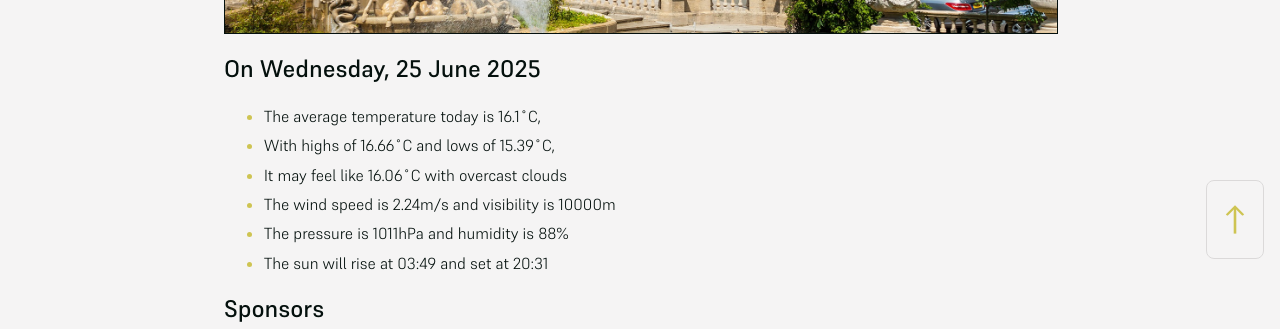
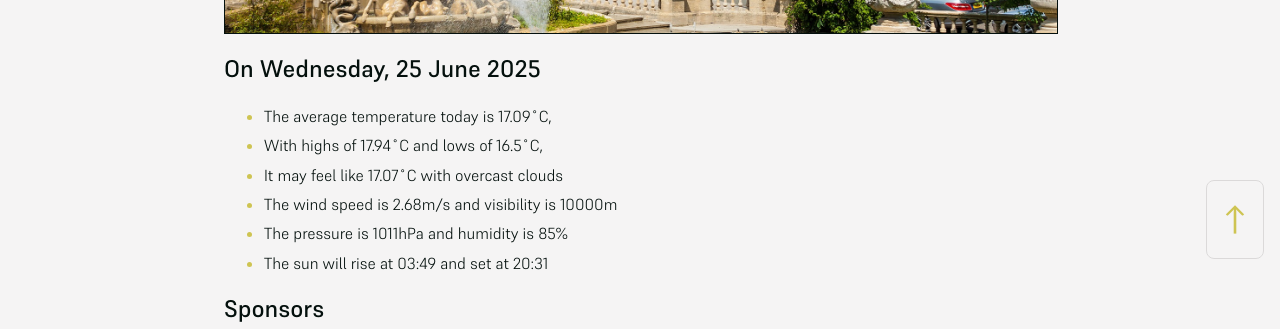
Before and after one commit to mat-0/cheltenham-open-data, a Jekyll site: the page built from index.md, in a window 1280 px wide. Shown: the part 625-954 px from the top of the page. Built offline with Jekyll 4.4.1, drawn with Linux system fonts in a browser that asks for light colours.

Commit message:
Updated 2025-06-25 04:59:58

```diff
--- a/index.md
+++ b/index.md
@@ -10,11 +10,11 @@ seo: Menu
 <!-- weather_marker starts -->
 ## On Wednesday, 25 June 2025
 
-- The average temperature today is 16.1˚C,
-- With highs of 16.66˚C and lows of 15.39˚C,
-- It may feel like 16.06˚C with overcast clouds
-- The wind speed is 2.24m/s and visibility is 10000m
-- The pressure is 1011hPa and humidity is 88%
+- The average temperature today is 17.09˚C,
+- With highs of 17.94˚C and lows of 16.5˚C,
+- It may feel like 17.07˚C with overcast clouds
+- The wind speed is 2.68m/s and visibility is 10000m
+- The pressure is 1011hPa and humidity is 85%
 - The sun will rise at 03:49 and set at 20:31
 
 <!-- weather_marker ends -->
```
Also changed, not shown: _data/flood.json (+4 -4 lines), _pages/news.md (+6 -6 lines).
